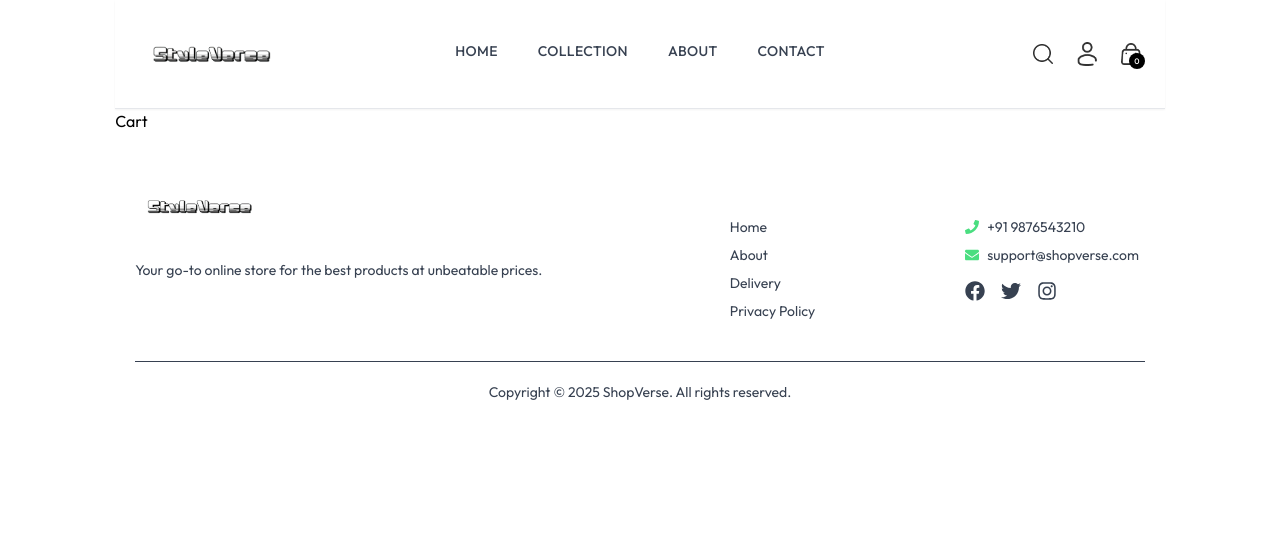
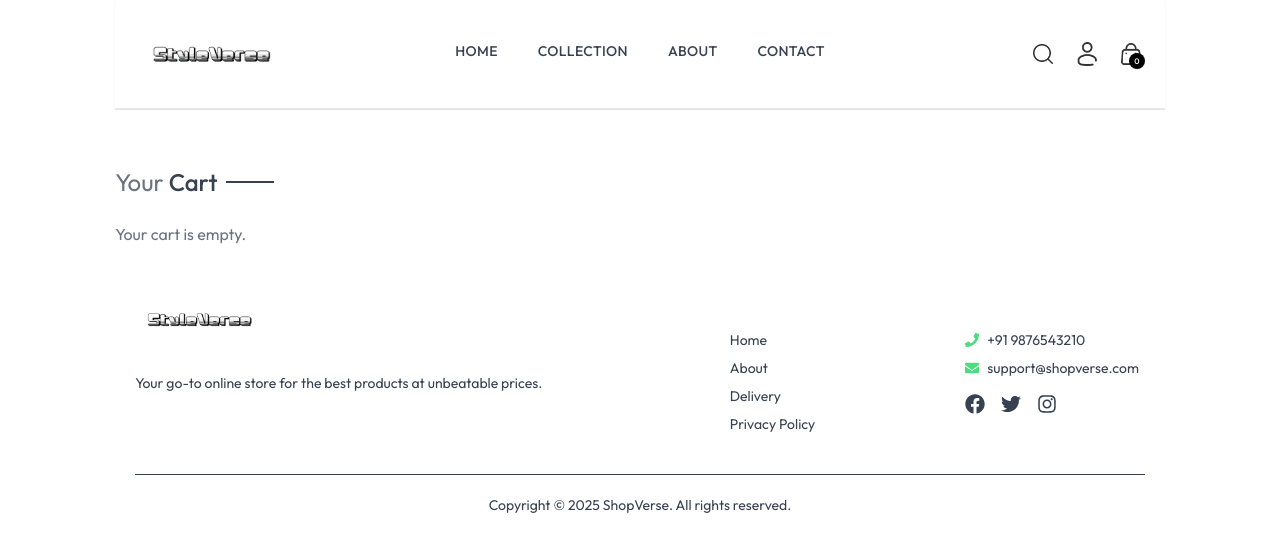
Before and after one commit to prateekraiger/ShopVerse, a React (Vite) app in the folder frontend/: page /cart in a window 1280 px wide. Shown: the top 552 px of the page. Built offline with nearby package versions, Linux system fonts and the light colour scheme.

Commit message:
added cart funcatinality

```diff
--- a/frontend/src/components/BestSeller.jsx
+++ b/frontend/src/components/BestSeller.jsx
@@ -1,7 +1,7 @@
 import React, { useState, useContext, useEffect } from "react";
 import { ShopContext } from "../context/ShopContext";
-import Title from "./Title";
 import ProductItem from "./ProductItem";
+import Title from "./title";
 
 const BestSeller = () => {
   const { products } = useContext(ShopContext);
--- /dev/null
+++ b/frontend/src/components/CartTotal.jsx
@@ -0,0 +1,34 @@
+import React from "react";
+import { useContext } from "react";
+import { ShopContext } from "../context/ShopContext";
+import Title from "./title";
+const CartTotal = () => {
+  const { currency, delivery_fee, getCartAmount } = useContext(ShopContext);
+
+  return (
+    <div className="w-full">
+      <div className="text-2xl">
+        <Title text1="Your " text2="Order" />
+          </div>
+
+          <div className="flex flex-col gap-2 mt-2 text-sm">
+              <div className="flex justify-between">
+                  <p>Subtotal</p>
+                  <p>{currency}{getCartAmount()}</p>
+              </div>
+              <hr />
+              <div className="flex justify-between">
+                  <p>Delivery Fee</p>
+                  <p>{currency}{delivery_fee}</p>
+              </div>
+              <hr />
+              <div className="flex justify-between">
+                  <p>Total</p>
+                  <p>{currency}{getCartAmount() + delivery_fee}</p>
+              </div>
+          </div>
+    </div>
+  );
+};
+
+export default CartTotal;
--- a/frontend/src/context/ShopContext.jsx
+++ b/frontend/src/context/ShopContext.jsx
@@ -51,6 +51,24 @@ const ShopContextProvider = (props) => {
     return totalCount;
   };
 
+  const getCartAmount = () => {
+    let totalAmount = 0;
+
+    for (const items in cartItems) {
+      let itemInfo = products.find((product) => product._id === items);
+
+      for (const item in cartItems[items]) {
+        try {
+          if (cartItems[items][item] > 0) {
+            totalAmount += itemInfo.price * cartItems[items][item];
+          }
+        } catch (error) {}
+      }
+    }
+
+    return totalAmount;
+  };
+
   const value = {
     products,
     currency,
@@ -62,6 +80,7 @@ const ShopContextProvider = (props) => {
     cartItems,
     addToCart,
     getCartCount,
+    getCartAmount,
   };
 
   return (
--- a/frontend/src/pages/Cart.jsx
+++ b/frontend/src/pages/Cart.jsx
@@ -1,7 +1,115 @@
-import React from "react";
+import React, { useEffect, useContext, useState } from "react";
+import { ShopContext } from "../context/ShopContext";
+import Title from "../components/title";
+import { assets } from "../assets/assets";
+import CartTotal from "../components/cartTotal";
+const Cart = () => {
+  const { products, currency, cartItems, addToCart } = useContext(ShopContext);
+  const [cartData, setCartData] = useState([]);
 
-const Cart = () => {
-  return <div>Cart</div>;
+  useEffect(() => {
+    const tempData = [];
+    for (const itemId in cartItems) {
+      for (const size in cartItems[itemId]) {
+        if (cartItems[itemId][size] > 0) {
+          tempData.push({
+            _id: itemId,
+            size: size,
+            quantity: cartItems[itemId][size],
+          });
+        }
+      }
+    }
+    setCartData(tempData);
+  }, [cartItems]);
+
+  const handleQuantityChange = (itemId, size, quantity) => {
+    if (quantity < 1) return; // Prevent negative quantities
+    addToCart(itemId, size, quantity);
+  };
+
+  const handleRemoveItem = (itemId, size) => {
+    const updatedCartItems = { ...cartItems };
+    if (updatedCartItems[itemId][size]) {
+      delete updatedCartItems[itemId][size];
+      if (Object.keys(updatedCartItems[itemId]).length === 0) {
+        delete updatedCartItems[itemId];
+      }
+    }
+    // Update the cart context
+    setCartData((prev) =>
+      prev.filter((item) => !(item._id === itemId && item.size === size))
+    );
+  };
+
+  return (
+    <div className="border-t pt-14">
+      <div className="text-2xl mb-3">
+        <Title text1="Your " text2="Cart" />
+      </div>
+
+      {cartData.length === 0 ? (
+        <p className="text-gray-500">Your cart is empty.</p>
+      ) : (
+        <div>
+          {cartData.map((item, index) => {
+            const productData = products.find(
+              (product) => product._id === item._id
+            );
+            const { name, price, image } = productData;
+
+            return (
+              <div
+                key={index}
+                className="py-4 border-t border-b text-gray-700 grid grid-cols-[4fr_0.5fr_0.5fr] sm:grid-cols-[4fr_2fr_0.5fr] items-center gap-4"
+              >
+                <div className="flex items-start gap-6">
+                  <img
+                    src={image[0]}
+                    alt={name}
+                    className="w-16 sm:w-20 h-20 object-cover rounded-lg"
+                  />
+                  <div>
+                    <p className="text-sm sm:text-lg font-medium">{name}</p>
+                    <div className="flex items-center gap-5 mt-2">
+                      <p>
+                        {currency}
+                        {price}
+                      </p>
+                      <p className="px-2 sm:px-3 sm:py-1 border bg-slate-50">
+                        {item.size}
+                      </p>
+                    </div>
+                  </div>
+                </div>
+                <input
+                  type="number"
+                  className="border max-w-20 px-1 sm:px-2 py-1"
+                  min={1}
+                  value={item.quantity}
+                  onChange={(e) =>
+                    handleQuantityChange(
+                      item._id,
+                      item.size,
+                      parseInt(e.target.value)
+                    )
+                  }
+                />
+                <img
+                  className="w-4 mr-4 sm:w-5 cursor-pointer"
+                  src={assets.bin_icon}
+                  alt="Remove item"
+                  onClick={() => handleRemoveItem(item._id, item.size)}
+                />
+              </div>
+            );
+          })}
+          {/* Render CartTotal component here */}
+          <CartTotal />
+        </div>
+      )}
+    </div>
+  );
 };
 
 export default Cart;
```
Also changed, not shown: 1 other file (tests, documents, lock files or other folders).
